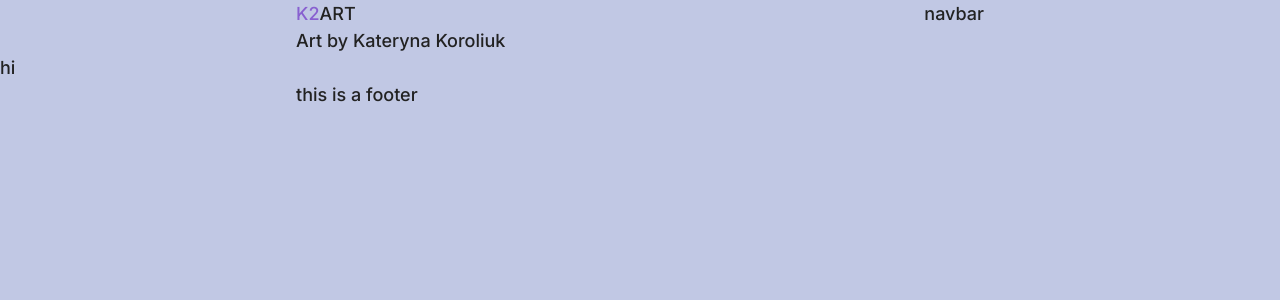
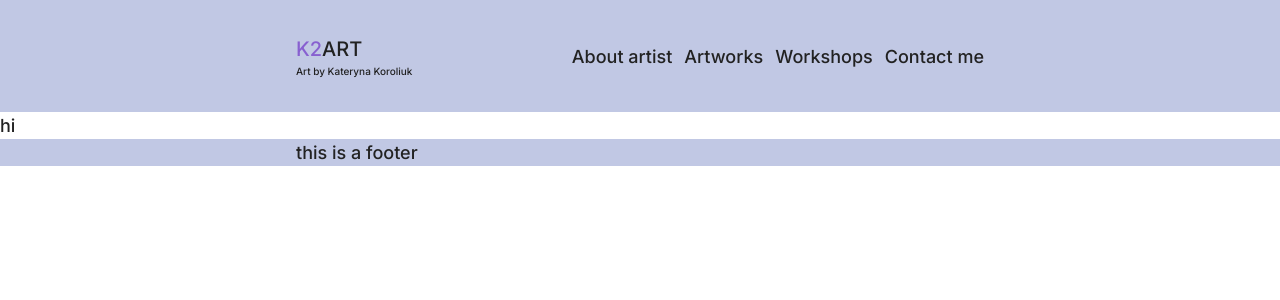
Before and after one commit to melyasanya/k2art, a Next.js app: page / in a window 1280 px wide. Shown: the top 300 px of the page. Built offline with nearby package versions, Linux system fonts and the light colour scheme.

Commit message:
header improve

```diff
--- a/src/app/globals.css
+++ b/src/app/globals.css
@@ -18,7 +18,7 @@
 
 @layer base {
   body {
-    @apply text-small md:text-medium xl:text-large font-medium leading-normal text-black bg-bgColor;
+    @apply text-small md:text-medium xl:text-large font-medium leading-normal text-black;
   }
 
   section {
--- a/src/components/Logo/Logo.tsx
+++ b/src/components/Logo/Logo.tsx
@@ -1,10 +1,10 @@
 export const Logo = () => {
   return (
     <div>
-      <p>
+      <p className="text-[20px]">
         <span className="text-violet">K2</span>ART
       </p>
-      <p>Art by Kateryna Koroliuk</p>
+      <p className="text-[10px]">Art by Kateryna Koroliuk</p>
     </div>
   );
 };
--- a/src/components/Menu/Menu.tsx
+++ b/src/components/Menu/Menu.tsx
@@ -1,16 +1,50 @@
-import { useMediaQuery } from "react-responsive";
 import MenuBtn from "../../../public/icons/burger.svg";
+import CloseBtn from "../../../public/icons/close.svg";
+import { useEffect, useState } from "react";
+import { MobileMenu } from "../MobileMenu/MobileMenu";
 
 export const Menu = () => {
-  const isMobile = useMediaQuery({ maxWidth: 767 });
+  const [isMenuOpen, setIsMenuOpen] = useState(false);
+
+  useEffect(() => {
+    isMenuOpen
+      ? document.body.classList.add("overflow-hidden")
+      : document.body.classList.remove("overflow-hidden");
+  }, [isMenuOpen]);
+
+  useEffect(() => {
+    const closeESC = (e: any) => {
+      if (e.code === "Escape") {
+        setIsMenuOpen(false);
+      }
+    };
+    document.addEventListener("keydown", closeESC);
+    return () => {
+      document.removeEventListener("keydown", closeESC);
+    };
+  }, []);
+
+  const toggleMenu = () => {
+    setIsMenuOpen(!isMenuOpen);
+  };
 
   return (
-    isMobile && (
-      <div className="">
-        <button>
-          <MenuBtn width={20} height={20} />
-        </button>
-      </div>
-    )
+    <>
+      <button
+        onClick={toggleMenu}
+        className="cursor-pointer p-[10px] xl:pt-0  z-10"
+      >
+        {isMenuOpen ? (
+          <CloseBtn
+            width={30}
+            height={30}
+            className="duration-300 text-white"
+          />
+        ) : (
+          <MenuBtn width={30} height={30} className="duration-300" />
+        )}
+      </button>
+      <MobileMenu isMenuOpen={isMenuOpen} />
+    </>
   );
 };
--- /dev/null
+++ b/src/components/MobileMenu/MobileMenu.tsx
@@ -0,0 +1,20 @@
+import { Container } from "../Container/Container";
+import { Navbar } from "../Navbar/Navbar";
+
+interface MobileMenuProps {
+  isMenuOpen: boolean;
+}
+
+export const MobileMenu: React.FC<MobileMenuProps> = ({ isMenuOpen }) => {
+  return (
+    <div
+      className={`${
+        isMenuOpen ? "translate-x-0 opacity-100" : " opacity-0 translate-x-full"
+      } absolute block md:hidden top-0 left-0 w-full bg-black duration-300 pt-[76px] h-[100vh]`}
+    >
+      <Container className="py-6 flex flex-col justify-start h-full overflow-y-auto">
+        <Navbar className="flex-col items-center text-white" />
+      </Container>
+    </div>
+  );
+};
--- a/src/components/Navbar/Navbar.tsx
+++ b/src/components/Navbar/Navbar.tsx
@@ -1,3 +1,24 @@
-export const Navbar = () => {
-  return <div>navbar</div>;
+import Link from "next/link";
+
+interface NavbarProp {
+  className?: string;
+}
+
+export const Navbar: React.FC<NavbarProp> = ({ className }) => {
+  return (
+    <ul className={`flex gap-3 xl:gap-[40px] ${className}`}>
+      <li>
+        <Link href={""}>About artist</Link>
+      </li>
+      <li>
+        <Link href={""}>Artworks</Link>
+      </li>
+      <li>
+        <Link href={""}>Workshops</Link>
+      </li>
+      <li>
+        <Link href={""}>Contact me</Link>
+      </li>
+    </ul>
+  );
 };
--- a/src/layout/Footer/Footer.tsx
+++ b/src/layout/Footer/Footer.tsx
@@ -2,7 +2,7 @@ import { Container } from "@/components/Container/Container";
 
 export const Footer = () => {
   return (
-    <footer>
+    <footer className="bg-bgColor">
       <Container>this is a footer</Container>
     </footer>
   );
--- a/src/layout/Header/Header.tsx
+++ b/src/layout/Header/Header.tsx
@@ -16,8 +16,8 @@ export const Header = () => {
 
   return (
     domLoaded && (
-      <header>
-        <Container className="flex justify-between">
+      <header className="bg-bgColor h-16 flex items-center md:h-28">
+        <Container className="flex justify-between items-center">
           <Logo />
           {isMobile ? <Menu /> : <Navbar />}
         </Container>
```
Also changed, not shown: public/icons/close.svg (added).
